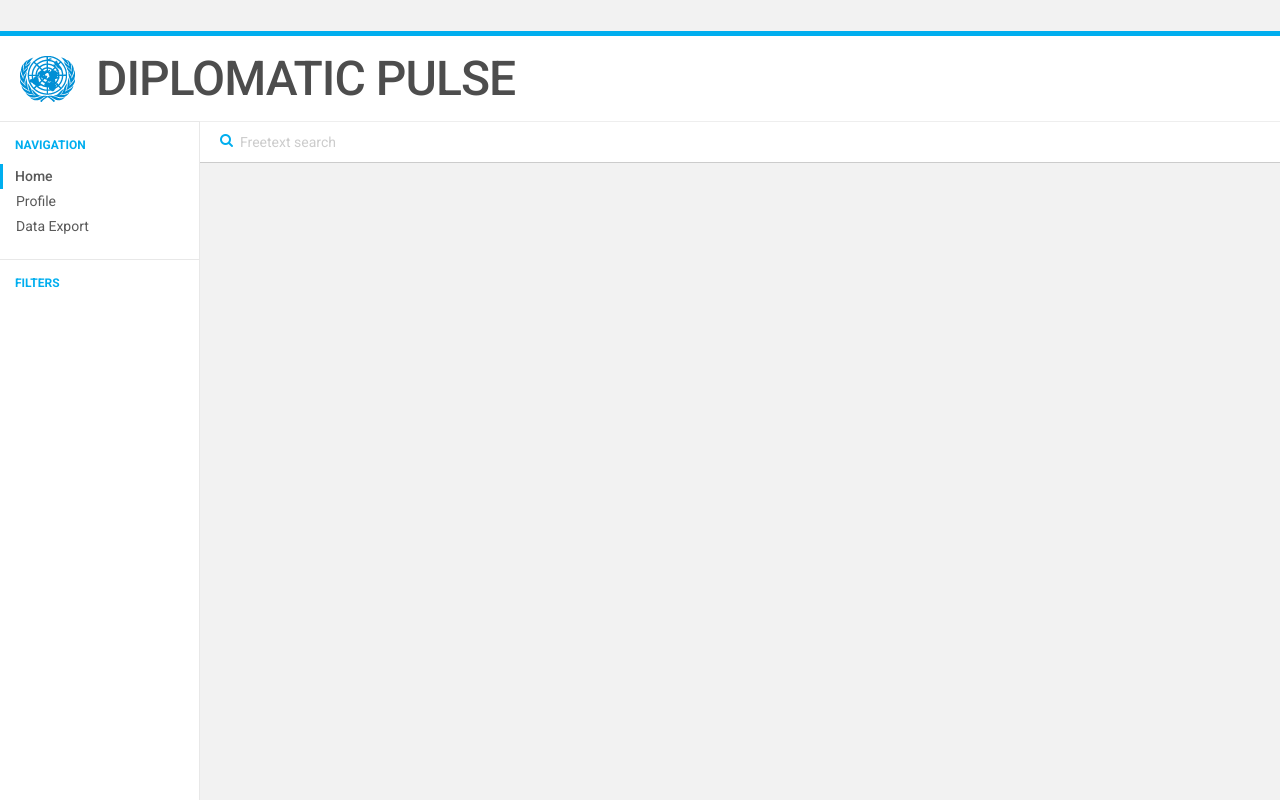
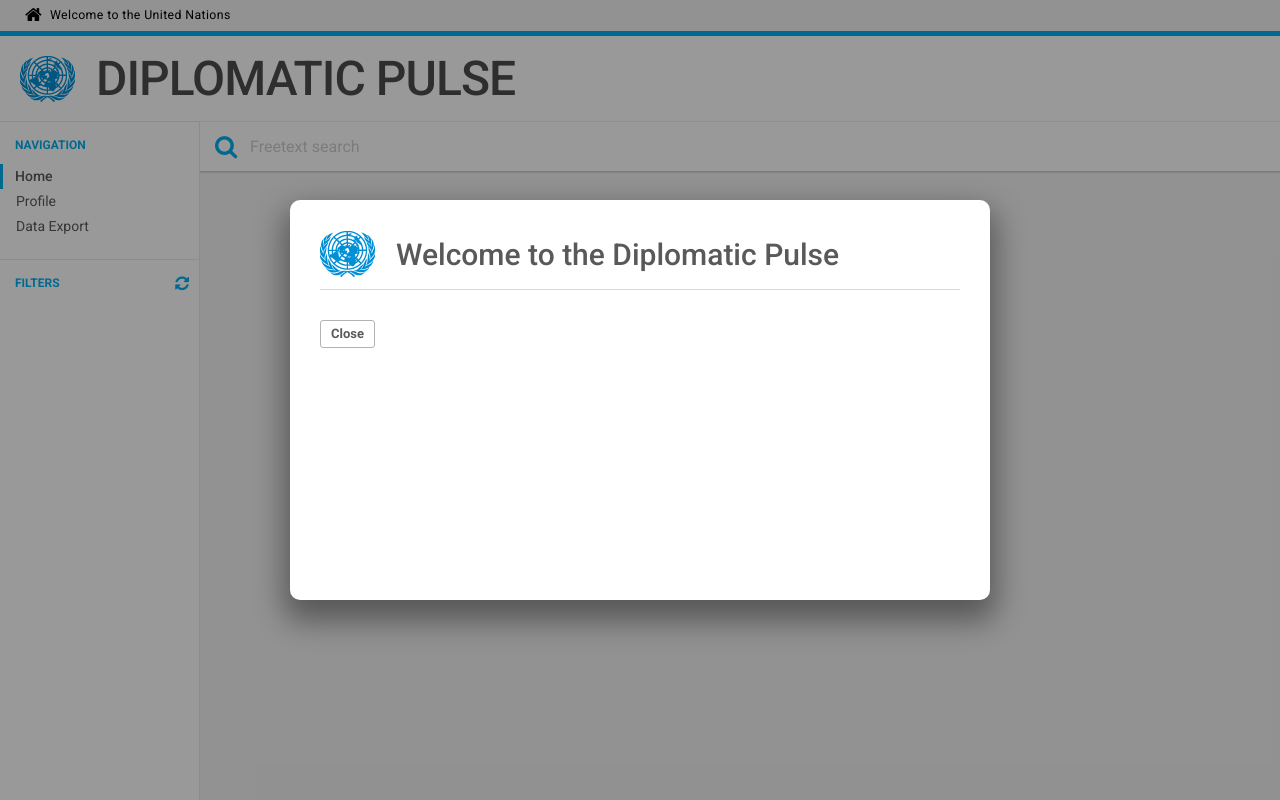
Before and after one commit to mindspank/DiplomaticPulse, a website: page app/index.html in a window 1280 px wide. Drawn offline with nearby package versions, Linux system fonts and the light colour scheme; files that its build step writes are made by us from their sources; files whose address does not match are found by name.

Commit message:
Working on modal

```diff
--- a/app/index.html
+++ b/app/index.html
@@ -17,8 +17,19 @@
 		<script type="text/javascript" src="vendor/qsocks.bundle.js"></script>
 	</head>
 	<body>
+
+	<div class="intro">
+		<div class="intro-modal">
+			<div class="intro-heading">
+				<img src="./static/img/logo.png" alt="">
+				<h2>Welcome to the Diplomatic Pulse</h2>
+			</div>
+			<div class="content"><button id="modal-toggle" class="qv-button-light">Close</button></div>
+		</div>
+	</div>
+
 	<div id="diplomaticpulse-container">
-		<section id="brand-bar"></section>
+		<section id="brand-bar"><a class="navbar-brand" href="http://www.un.org/en/index.html">Welcome to the United Nations</a></section>
 		<section id="top-controls">
 			<img src="./static/img/logo.png" alt="">
 			<h1>Diplomatic Pulse</h1>
--- a/app/less/sidebar.less
+++ b/app/less/sidebar.less
@@ -32,8 +32,7 @@
         float: right;
         margin-right: 10px;
         font-size: 16px;
-        line-height: 30px;
-        color: #fff;
+        color: #00aeef;
         cursor: pointer;
       }
 
--- a/app/less/style.less
+++ b/app/less/style.less
@@ -24,6 +24,61 @@
   -webkit-tap-highlight-color: rgba(0, 0, 0, 0);
 }
 
+.intro {
+  position: absolute;
+  top: 0;
+  left: 0;
+  width: 100%;
+  height: 100%;
+  z-index: 5000;
+  background: rgba(0, 0, 0, 0.4);
+  display: flex;
+  align-items: center;
+  justify-content: center;
+
+  .intro-modal {
+    display: flex;
+    flex-direction: column;
+    border-radius: 10px;
+    background-clip: padding-box;
+    box-shadow: 0 15px 30px 6px rgba(0, 0, 0, 0.4);
+    padding: 30px;
+    background: #fff;
+    max-width: 50%;
+    min-width: 700px;
+    height: 400px;
+    color: #595959;
+    overflow: hidden;
+
+    .intro-heading {
+      flex: 0 0 60px;
+      padding-bottom: 9px;
+      border-bottom: 1px solid #d9d9d9;
+
+      img {
+        max-width: 90px;
+        height: auto;
+        float: left;
+        padding-right: 20px;
+      }
+
+      h2 {
+        float: left;
+        margin: 0;
+        line-height: 50px;
+      }
+
+    }
+
+    .content {
+      width: 100%;
+      padding-top: 30px;
+    }
+
+  }
+
+}
+
 #BRAND-BAR() {
   #brand-bar {
     background-color: #f2f2f2;
@@ -31,6 +86,26 @@
     border-bottom: #00aeef solid 5px;
     height: 41px;
     min-height: inherit;
+
+    a {
+      padding: 0 0 0 25px;;
+      height: 31px;
+      font-size: 12.35px;
+      line-height: 31px;;
+      font-weight: 400;
+      letter-spacing: 0.03em;
+      color: #000;
+      &:after {
+        font-family: FontAwesome;
+        color: #000;
+        font-size: 18.07px;
+        line-height: 31px;
+        margin-right: 7.8px;
+        float: left;
+        content: "\f015";
+      }
+    }
+
   }
 }
 
@@ -71,33 +146,34 @@
 
     #search {
 
-      flex: 0 0 40px;
+      flex: 0 0 50px;
       position: relative;
+      z-index: 1;
+      display: inline;
       background-color: #fff;
-      z-index: 1;
-      height: 41px;
-      display: inline;
-      padding: 6px 20px;
-
-      border-bottom: rgba(0,0,0,0.2) 1px solid;
+      border-bottom: rgba(0, 0, 0, 0.2) 1px solid;
+      box-shadow: 0 1px 1px rgba(0, 0, 0, 0.1);
 
       input {
-        height: 28px;
+        height: 49px;
         float: left;
-        width: 60%;
-        padding-left: 20px;
+        width: 100%;
         max-width: 700px;
+        padding-left: 50px;
         outline: none;
         border: 0;
+        font-size: 16px;
+        color: #b3b3b3;
       };
 
       .magnifying-glass {
         position: absolute;
-        left: 20px;
-        top: 11px;
+        left: 15px;
+        top: 12px;
         height: 20px;
         width: 20px;
         color: #00aeef;
+        font-size: 24px;
       }
 
     }
```
Also changed, not shown: dist/css/style.css, dist/index.html.
